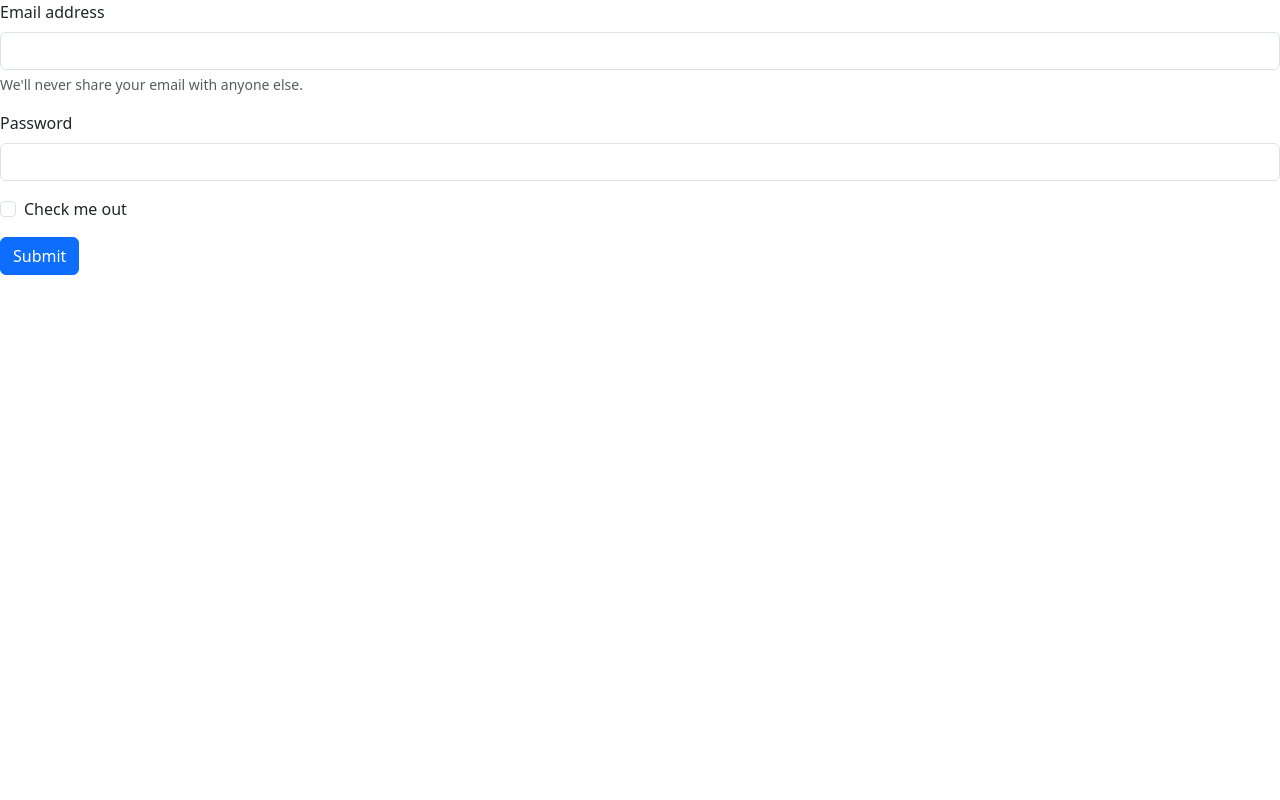
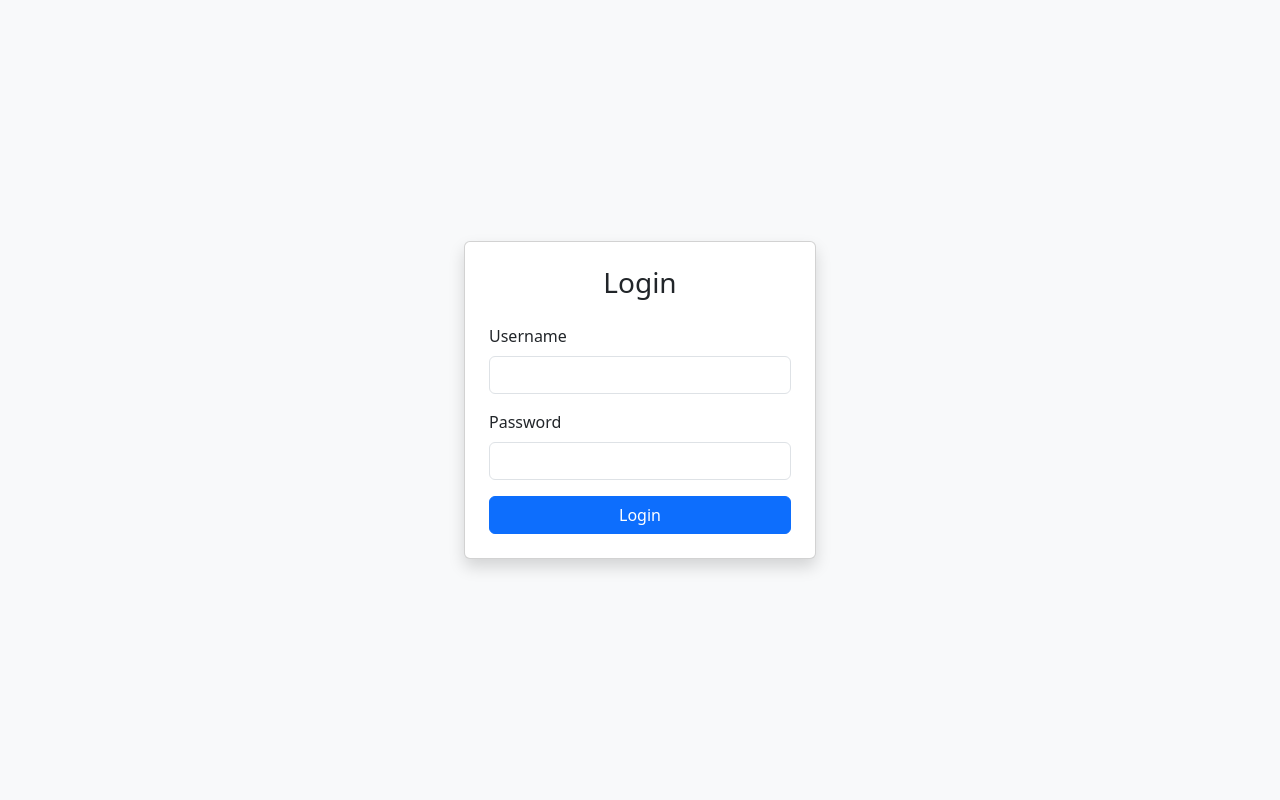
Before and after one commit to MarcosFrMelo/web_mobile, a Django app: page / in a window 1280 px wide. Run offline with Django 5.2, Linux system fonts and the light colour scheme.

Commit message:
Implement user authentication with login functionality and update static file settings

```diff
--- a/sistema/sistema/settings.py
+++ b/sistema/sistema/settings.py
@@ -116,7 +116,7 @@ USE_TZ = True
 
 STATIC_URL = 'static/'
 STATIC_ROOT = BASE_DIR / 'static'
-STATICFILES_DIRS = [BASE_DIR / 'sistema/static']
+STATICFILES_DIRS = [BASE_DIR / 'sistema'/'static']
 
 # Default primary key field type
 # https://docs.djangoproject.com/en/5.2/ref/settings/#default-auto-field
--- a/sistema/sistema/views.py
+++ b/sistema/sistema/views.py
@@ -1,3 +1,5 @@
+from django.contrib.auth import authenticate, login, logout
+from django.http import HttpResponse
 from django.views.generic import View
 from django.shortcuts import render
 
@@ -8,3 +10,14 @@ class Login(View):
     def get(self, request):
         contexto = {}
         return render(request, 'autenticacao.html', contexto)
+
+    def post(self, request):
+        usuario = request.POST.get('username', None)
+        senha = request.POST.get('password', None)
+
+        user = authenticate(request, username=usuario, password=senha)
+        if user is not None:
+            login(request, user)
+            return HttpResponse('Usuario autenticado com sucesso!')
+            #return redirect("/veiculos")
+        return render(request, 'autenticacao.html', {"error": "Usuário ou senha inválidos!"})
--- a/sistema/templates/autenticacao.html
+++ b/sistema/templates/autenticacao.html
@@ -2,30 +2,36 @@
 <html lang="en">
 
 <head>
+    {% load static %}
     <meta charset="UTF-8">
     <meta name="viewport" content="width=device-width, initial-scale=1.0">
-    <title>Document</title>
-    <link href="https://cdn.jsdelivr.net/npm/bootstrap@5.3.3/dist/css/bootstrap.min.css" rel="stylesheet"
-        integrity="sha384-QWTKZyjpPEjISv5WaRU9OFeRpok6YctnYmDr5pNlyT2bRjXh0JMhjY6hW+ALEwIH" crossorigin="anonymous">
+    <title>Login Sistema</title>
+    <link type="text/css" rel="stylesheet" href="{% static 'css/styles.css' %}">
+    <link href="https://cdn.jsdelivr.net/npm/bootstrap@5.3.3/dist/css/bootstrap.min.css" rel="stylesheet">
 </head>
 
-<body>
-    <form>
-        <div class="mb-3">
-            <label for="exampleInputEmail1" class="form-label">Email address</label>
-            <input type="email" class="form-control" id="exampleInputEmail1" aria-describedby="emailHelp">
-            <div id="emailHelp" class="form-text">We'll never share your email with anyone else.</div>
+<body class="bg-light">
+    <div class="container d-flex justify-content-center align-items-center vh-100">
+        <div class="card p-4 shadow" style="width: 22rem;">
+            <h3 class="card-title text-center mb-4">Login</h3>
+            <form action="/" method="POST">
+                {% csrf_token %}
+                <!--vai cobrar na prova -->
+                <div class="mb-3">
+                    <label for="username" class="form-label">Username</label>
+                    <input type="text" class="form-control" id="username" name="username" required>
+                </div>
+                <div class="mb-3">
+                    <label for="password" class="form-label">Password</label>
+                    <input type="password" class="form-control" id="password" name="password" required>
+                </div>
+                {% if error %}
+                <div class="alert alert-danger py-2" role="alert">{{ error }}</div>
+                {% endif %}
+                <button type="submit" class="btn btn-primary w-100">Login</button>
+            </form>
         </div>
-        <div class="mb-3">
-            <label for="exampleInputPassword1" class="form-label">Password</label>
-            <input type="password" class="form-control" id="exampleInputPassword1">
-        </div>
-        <div class="mb-3 form-check">
-            <input type="checkbox" class="form-check-input" id="exampleCheck1">
-            <label class="form-check-label" for="exampleCheck1">Check me out</label>
-        </div>
-        <button type="submit" class="btn btn-primary">Submit</button>
-    </form>
+    </div>
 </body>
 
 </html>
```
Also changed, not shown: sistema/db.sqlite3.
